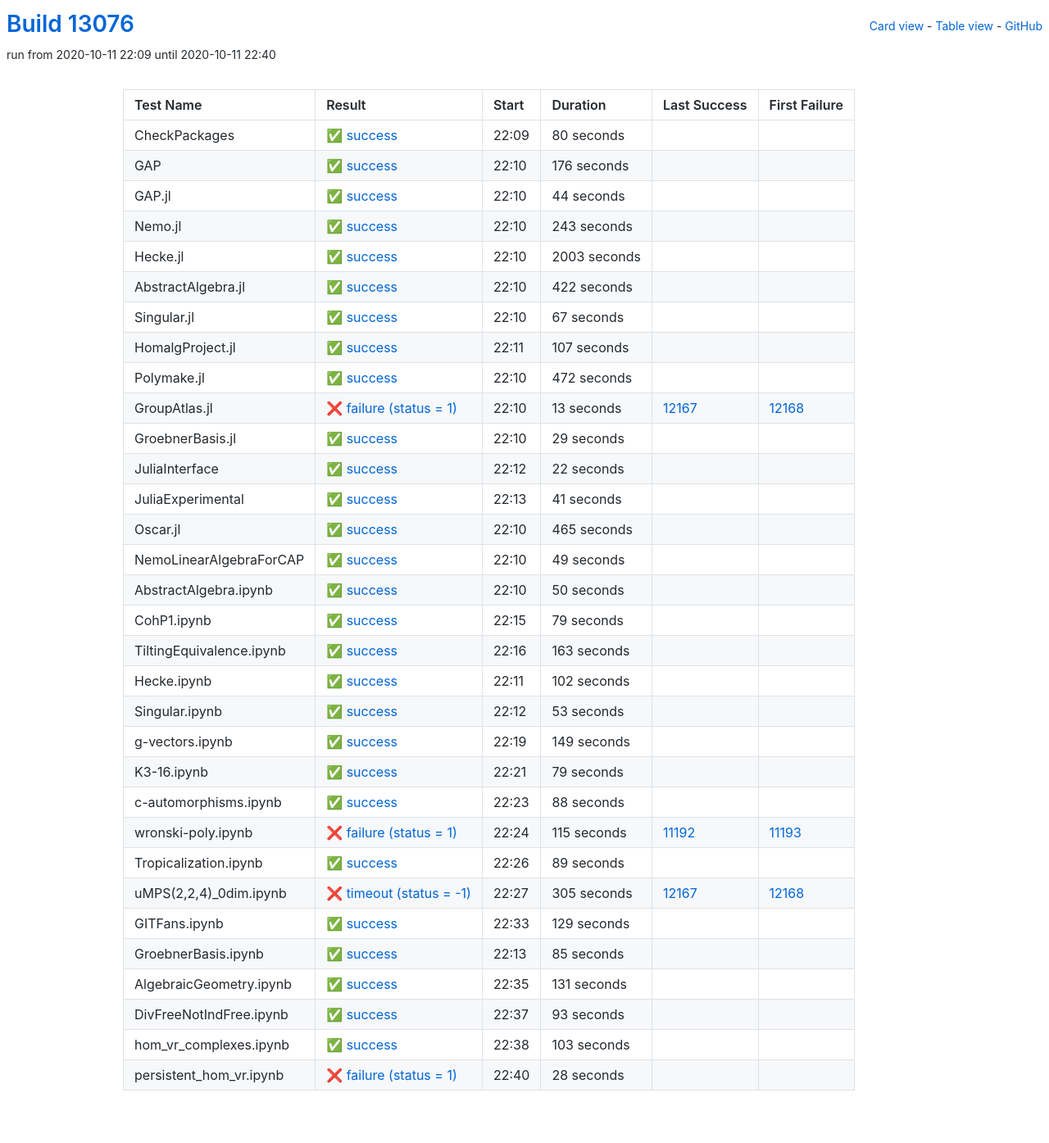
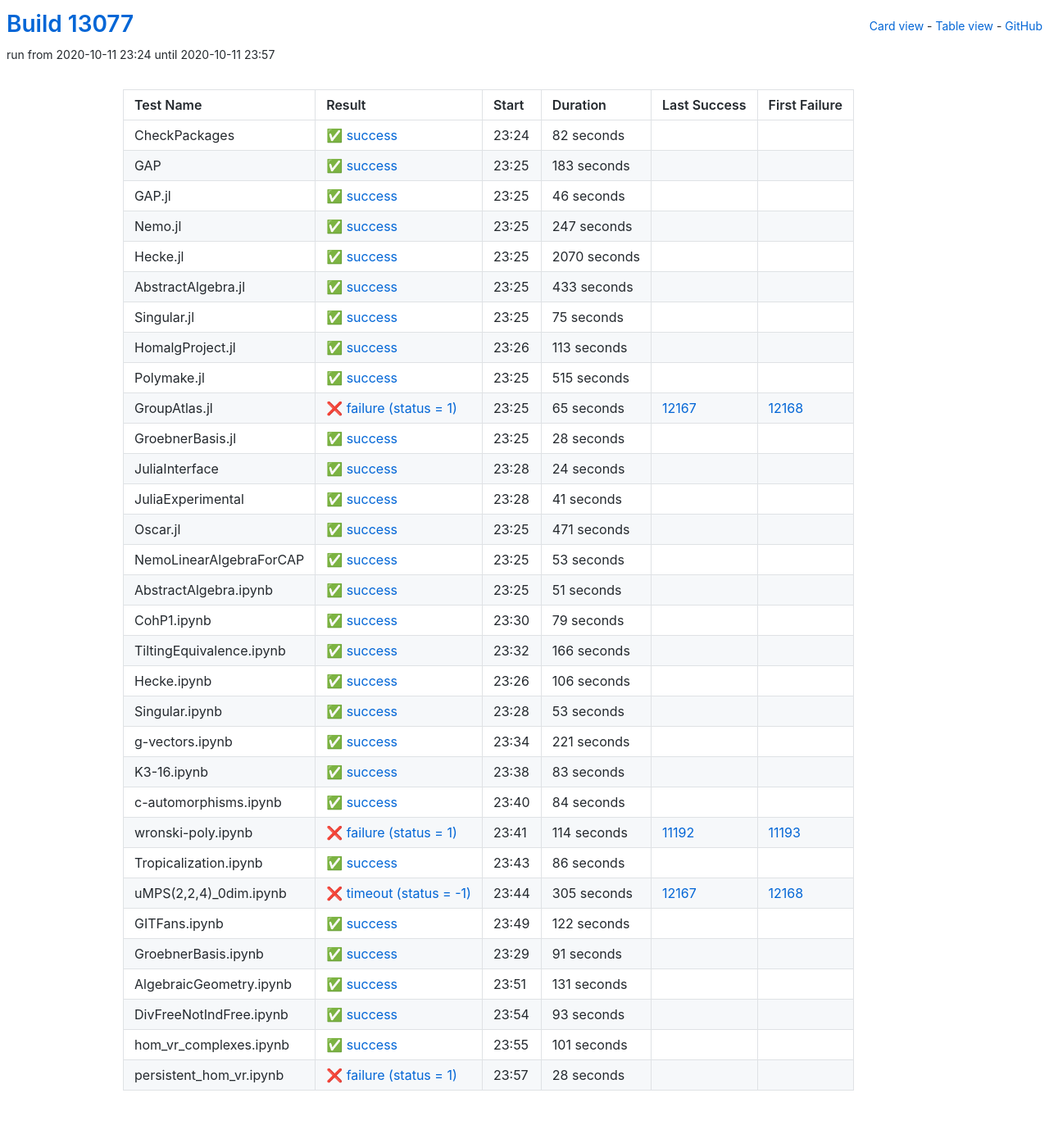
Before and after one commit to oscar-system/oscar-ci-status, a Jekyll site: the page built from table.html, in a window 1280 px wide. Shown: the whole page at 82% size. Built offline with Jekyll 4.4.1, drawn with Linux system fonts in a browser that asks for light colours.

Commit message:
Build #13077

```diff
--- a/_data/ci.yml
+++ b/_data/ci.yml
@@ -1,6 +1,6 @@
 ---
-build: 13076
-build_url: https://oscarci.mathematik.uni-kl.de/job/oscar/13076/
+build: 13077
+build_url: https://oscarci.mathematik.uni-kl.de/job/oscar/13077/
 job: oscar
 organization: oscar-system
 repo: oscar-ci-status
@@ -8,152 +8,152 @@
 tests:
 - name: CheckPackages
   id: checkpackages
-  log: https://oscarci.mathematik.uni-kl.de/job/oscar/13076/artifact/logs/build-13076/CheckPackages.log
-  start: 2020-10-11 22:09
+  log: https://oscarci.mathematik.uni-kl.de/job/oscar/13077/artifact/logs/build-13077/CheckPackages.log
+  start: 2020-10-11 23:24
   success: true
   exitcode: 0
   status: success
-  duration: 80
+  duration: 82
   last_success: false
   last_success_url:
   first_failure: false
   first_failure_url:
 - name: GAP
   id: gap
-  log: https://oscarci.mathematik.uni-kl.de/job/oscar/13076/artifact/logs/build-13076/GAP.log
-  start: 2020-10-11 22:10
+  log: https://oscarci.mathematik.uni-kl.de/job/oscar/13077/artifact/logs/build-13077/GAP.log
+  start: 2020-10-11 23:25
   success: true
   exitcode: 0
   status: success
-  duration: 176
+  duration: 183
   last_success: false
   last_success_url:
   first_failure: false
   first_failure_url:
 - name: GAP.jl
   id: gap-jl
-  log: https://oscarci.mathematik.uni-kl.de/job/oscar/13076/artifact/logs/build-13076/GAP.jl.log
-  start: 2020-10-11 22:10
+  log: https://oscarci.mathematik.uni-kl.de/job/oscar/13077/artifact/logs/build-13077/GAP.jl.log
+  start: 2020-10-11 23:25
   success: true
   exitcode: 0
   status: success
-  duration: 44
+  duration: 46
   last_success: false
   last_success_url:
   first_failure: false
   first_failure_url:
 - name: Nemo.jl
   id: nemo-jl
-  log: https://oscarci.mathematik.uni-kl.de/job/oscar/13076/artifact/logs/build-13076/Nemo.jl.log
-  start: 2020-10-11 22:10
+  log: https://oscarci.mathematik.uni-kl.de/job/oscar/13077/artifact/logs/build-13077/Nemo.jl.log
+  start: 2020-10-11 23:25
   success: true
   exitcode: 0
   status: success
-  duration: 243
+  duration: 247
   last_success: false
   last_success_url:
   first_failure: false
   first_failure_url:
 - name: Hecke.jl
   id: hecke-jl
-  log: https://oscarci.mathematik.uni-kl.de/job/oscar/13076/artifact/logs/build-13076/Hecke.jl.log
-  start: 2020-10-11 22:10
+  log: https://oscarci.mathematik.uni-kl.de/job/oscar/13077/artifact/logs/build-13077/Hecke.jl.log
+  start: 2020-10-11 23:25
   success: true
   exitcode: 0
   status: success
-  duration: 2003
+  duration: 2070
   last_success: false
   last_success_url:
   first_failure: false
   first_failure_url:
 - name: AbstractAlgebra.jl
   id: abstractalgebra-jl
-  log: https://oscarci.mathematik.uni-kl.de/job/oscar/13076/artifact/logs/build-13076/AbstractAlgebra.jl.log
-  start: 2020-10-11 22:10
+  log: https://oscarci.mathematik.uni-kl.de/job/oscar/13077/artifact/logs/build-13077/AbstractAlgebra.jl.log
+  start: 2020-10-11 23:25
   success: true
   exitcode: 0
   status: success
-  duration: 422
+  duration: 433
   last_success: false
   last_success_url:
   first_failure: false
   first_failure_url:
 - name: Singular.jl
   id: singular-jl
-  log: https://oscarci.mathematik.uni-kl.de/job/oscar/13076/artifact/logs/build-13076/Singular.jl.log
-  start: 2020-10-11 22:10
+  log: https://oscarci.mathematik.uni-kl.de/job/oscar/13077/artifact/logs/build-13077/Singular.jl.log
+  start: 2020-10-11 23:25
   success: true
   exitcode: 0
   status: success
-  duration: 67
+  duration: 75
   last_success: false
   last_success_url:
   first_failure: false
   first_failure_url:
 - name: HomalgProject.jl
   id: homalgproject-jl
-  log: https://oscarci.mathematik.uni-kl.de/job/oscar/13076/artifact/logs/build-13076/HomalgProject.jl.log
-  start: 2020-10-11 22:11
+  log: https://oscarci.mathematik.uni-kl.de/job/oscar/13077/artifact/logs/build-13077/HomalgProject.jl.log
+  start: 2020-10-11 23:26
   success: true
   exitcode: 0
   status: success
-  duration: 107
+  duration: 113
   last_success: false
   last_success_url:
   first_failure: false
   first_failure_url:
 - name: Polymake.jl
   id: polymake-jl
-  log: https://oscarci.mathematik.uni-kl.de/job/oscar/13076/artifact/logs/build-13076/Polymake.jl.log
-  start: 2020-10-11 22:10
+  log: https://oscarci.mathematik.uni-kl.de/job/oscar/13077/artifact/logs/build-13077/Polymake.jl.log
+  start: 2020-10-11 23:25
   success: true
   exitcode: 0
   status: success
-  duration: 472
+  duration: 515
   last_success: false
   last_success_url:
   first_failure: false
   first_failure_url:
 - name: GroupAtlas.jl
   id: groupatlas-jl
-  log: https://oscarci.mathematik.uni-kl.de/job/oscar/13076/artifact/logs/build-13076/GroupAtlas.jl.log
-  start: 2020-10-11 22:10
+  log: https://oscarci.mathematik.uni-kl.de/job/oscar/13077/artifact/logs/build-13077/GroupAtlas.jl.log
+  start: 2020-10-11 23:25
   success: false
   exitcode: 1
   status: failure
-  duration: 13
+  duration: 65
   last_success: 12167
   last_success_url: https://oscarci.mathematik.uni-kl.de/job/oscar/12167/
   first_failure: 12168
   first_failure_url: https://oscarci.mathematik.uni-kl.de/job/oscar/12168/
 - name: GroebnerBasis.jl
   id: groebnerbasis-jl
-  log: https://oscarci.mathematik.uni-kl.de/job/oscar/13076/artifact/logs/build-13076/GroebnerBasis.jl.log
-  start: 2020-10-11 22:10
+  log: https://oscarci.mathematik.uni-kl.de/job/oscar/13077/artifact/logs/build-13077/GroebnerBasis.jl.log
+  start: 2020-10-11 23:25
   success: true
   exitcode: 0
   status: success
-  duration: 29
+  duration: 28
   last_success: false
   last_success_url:
   first_failure: false
   first_failure_url:
 - name: JuliaInterface
   id: juliainterface
-  log: https://oscarci.mathematik.uni-kl.de/job/oscar/13076/artifact/logs/build-13076/JuliaInterface.log
-  start: 2020-10-11 22:12
+  log: https://oscarci.mathematik.uni-kl.de/job/oscar/13077/artifact/logs/build-13077/JuliaInterface.log
+  start: 2020-10-11 23:28
   success: true
   exitcode: 0
   status: success
-  duration: 22
+  duration: 24
   last_success: false
   last_success_url:
   first_failure: false
   first_failure_url:
 - name: JuliaExperimental
   id: juliaexperimental
-  log: https://oscarci.mathematik.uni-kl.de/job/oscar/13076/artifact/logs/build-13076/JuliaExperimental.log
-  start: 2020-10-11 22:13
+  log: https://oscarci.mathematik.uni-kl.de/job/oscar/13077/artifact/logs/build-13077/JuliaExperimental.log
+  start: 2020-10-11 23:28
   success: true
   exitcode: 0
   status: success
@@ -164,44 +164,44 @@
   first_failure_url:
 - name: Oscar.jl
   id: oscar-jl
-  log: https://oscarci.mathematik.uni-kl.de/job/oscar/13076/artifact/logs/build-13076/Oscar.jl.log
-  start: 2020-10-11 22:10
+  log: https://oscarci.mathematik.uni-kl.de/job/oscar/13077/artifact/logs/build-13077/Oscar.jl.log
+  start: 2020-10-11 23:25
   success: true
   exitcode: 0
   status: success
-  duration: 465
+  duration: 471
   last_success: false
   last_success_url:
   first_failure: false
   first_failure_url:
 - name: NemoLinearAlgebraForCAP
   id: nemolinearalgebraforcap
-  log: https://oscarci.mathematik.uni-kl.de/job/oscar/13076/artifact/logs/build-13076/NemoLinearAlgebraForCAP.log
-  start: 2020-10-11 22:10
+  log: https://oscarci.mathematik.uni-kl.de/job/oscar/13077/artifact/logs/build-13077/NemoLinearAlgebraForCAP.log
+  start: 2020-10-11 23:25
   success: true
   exitcode: 0
   status: success
-  duration: 49
+  duration: 53
   last_success: false
   last_success_url:
   first_failure: false
   first_failure_url:
 - name: AbstractAlgebra.ipynb
   id: abstractalgebra-ipynb
-  log: https://oscarci.mathematik.uni-kl.de/job/oscar/13076/artifact/logs/build-13076/AbstractAlgebra.ipynb.log
-  start: 2020-10-11 22:10
+  log: https://oscarci.mathematik.uni-kl.de/job/oscar/13077/artifact/logs/build-13077/AbstractAlgebra.ipynb.log
+  start: 2020-10-11 23:25
   success: true
   exitcode: 0
   status: success
-  duration: 50
+  duration: 51
   last_success: false
   last_success_url:
   first_failure: false
   first_failure_url:
 - name: CohP1.ipynb
   id: cohp1-ipynb
-  log: https://oscarci.mathematik.uni-kl.de/job/oscar/13076/artifact/logs/build-13076/CohP1.ipynb.log
-  start: 2020-10-11 22:15
+  log: https://oscarci.mathematik.uni-kl.de/job/oscar/13077/artifact/logs/build-13077/CohP1.ipynb.log
+  start: 2020-10-11 23:30
   success: true
   exitcode: 0
   status: success
@@ -212,32 +212,32 @@
   first_failure_url:
 - name: TiltingEquivalence.ipynb
   id: tiltingequivalence-ipynb
-  log: https://oscarci.mathematik.uni-kl.de/job/oscar/13076/artifact/logs/build-13076/TiltingEquivalence.ipynb.log
-  start: 2020-10-11 22:16
+  log: https://oscarci.mathematik.uni-kl.de/job/oscar/13077/artifact/logs/build-13077/TiltingEquivalence.ipynb.log
+  start: 2020-10-11 23:32
   success: true
   exitcode: 0
   status: success
-  duration: 163
+  duration: 166
   last_success: false
   last_success_url:
   first_failure: false
   first_failure_url:
 - name: Hecke.ipynb
   id: hecke-ipynb
-  log: https://oscarci.mathematik.uni-kl.de/job/oscar/13076/artifact/logs/build-13076/Hecke.ipynb.log
-  start: 2020-10-11 22:11
+  log: https://oscarci.mathematik.uni-kl.de/job/oscar/13077/artifact/logs/build-13077/Hecke.ipynb.log
+  start: 2020-10-11 23:26
   success: true
   exitcode: 0
   status: success
-  duration: 102
+  duration: 106
   last_success: false
   last_success_url:
   first_failure: false
   first_failure_url:
 - name: Singular.ipynb
   id: singular-ipynb
-  log: https://oscarci.mathematik.uni-kl.de/job/oscar/13076/artifact/logs/build-13076/Singular.ipynb.log
-  start: 2020-10-11 22:12
+  log: https://oscarci.mathematik.uni-kl.de/job/oscar/13077/artifact/logs/build-13077/Singular.ipynb.log
+  start: 2020-10-11 23:28
   success: true
   exitcode: 0
   status: success
@@ -248,68 +248,68 @@
   first_failure_url:
 - name: g-vectors.ipynb
   id: g-vectors-ipynb
-  log: https://oscarci.mathematik.uni-kl.de/job/oscar/13076/artifact/logs/build-13076/g-vectors.ipynb.log
-  start: 2020-10-11 22:19
+  log: https://oscarci.mathematik.uni-kl.de/job/oscar/13077/artifact/logs/build-13077/g-vectors.ipynb.log
+  start: 2020-10-11 23:34
   success: true
   exitcode: 0
   status: success
-  duration: 149
+  duration: 221
   last_success: false
   last_success_url:
   first_failure: false
   first_failure_url:
 - name: K3-16.ipynb
   id: k3-16-ipynb
-  log: https://oscarci.mathematik.uni-kl.de/job/oscar/13076/artifact/logs/build-13076/K3-16.ipynb.log
-  start: 2020-10-11 22:21
+  log: https://oscarci.mathematik.uni-kl.de/job/oscar/13077/artifact/logs/build-13077/K3-16.ipynb.log
+  start: 2020-10-11 23:38
   success: true
   exitcode: 0
   status: success
-  duration: 79
+  duration: 83
   last_success: false
   last_success_url:
   first_failure: false
   first_failure_url:
 - name: c-automorphisms.ipynb
   id: c-automorphisms-ipynb
-  log: https://oscarci.mathematik.uni-kl.de/job/oscar/13076/artifact/logs/build-13076/c-automorphisms.ipynb.log
-  start: 2020-10-11 22:23
+  log: https://oscarci.mathematik.uni-kl.de/job/oscar/13077/artifact/logs/build-13077/c-automorphisms.ipynb.log
+  start: 2020-10-11 23:40
   success: true
   exitcode: 0
   status: success
-  duration: 88
+  duration: 84
   last_success: false
   last_success_url:
   first_failure: false
   first_failure_url:
 - name: wronski-poly.ipynb
   id: wronski-poly-ipynb
-  log: https://oscarci.mathematik.uni-kl.de/job/oscar/13076/artifact/logs/build-13076/wronski-poly.ipynb.log
-  start: 2020-10-11 22:24
+  log: https://oscarci.mathematik.uni-kl.de/job/oscar/13077/artifact/logs/build-13077/wronski-poly.ipynb.log
+  start: 2020-10-11 23:41
   success: false
   exitcode: 1
   status: failure
-  duration: 115
+  duration: 114
   last_success: 11192
   last_success_url: https://oscarci.mathematik.uni-kl.de/job/oscar/11192/
   first_failure: 11193
   first_failure_url: https://oscarci.mathematik.uni-kl.de/job/oscar/11193/
 - name: Tropicalization.ipynb
   id: tropicalization-ipynb
-  log: https://oscarci.mathematik.uni-kl.de/job/oscar/13076/artifact/logs/build-13076/Tropicalization.ipynb.log
-  start: 2020-10-11 22:26
+  log: https://oscarci.mathematik.uni-kl.de/job/oscar/13077/artifact/logs/build-13077/Tropicalization.ipynb.log
+  start: 2020-10-11 23:43
   success: true
   exitcode: 0
   status: success
-  duration: 89
+  duration: 86
   last_success: false
   last_success_url:
   first_failure: false
   first_failure_url:
 - name: uMPS(2,2,4)_0dim.ipynb
   id: umps-2-2-4-0dim-ipynb
-  log: https://oscarci.mathematik.uni-kl.de/job/oscar/13076/artifact/logs/build-13076/uMPS-2-2-4-_0dim.ipynb.log
-  start: 2020-10-11 22:27
+  log: https://oscarci.mathematik.uni-kl.de/job/oscar/13077/artifact/logs/build-13077/uMPS-2-2-4-_0dim.ipynb.log
+  start: 2020-10-11 23:44
   success: false
   exitcode: -1
   status: timeout
@@ -320,32 +320,32 @@
   first_failure_url: https://oscarci.mathematik.uni-kl.de/job/oscar/12168/
 - name: GITFans.ipynb
   id: gitfans-ipynb
-  log: https://oscarci.mathematik.uni-kl.de/job/oscar/13076/artifact/logs/build-13076/GITFans.ipynb.log
-  start: 2020-10-11 22:33
+  log: https://oscarci.mathematik.uni-kl.de/job/oscar/13077/artifact/logs/build-13077/GITFans.ipynb.log
+  start: 2020-10-11 23:49
   success: true
   exitcode: 0
   status: success
-  duration: 129
+  duration: 122
   last_success: false
   last_success_url:
   first_failure: false
   first_failure_url:
 - name: GroebnerBasis.ipynb
   id: groebnerbasis-ipynb
-  log: https://oscarci.mathematik.uni-kl.de/job/oscar/13076/artifact/logs/build-13076/GroebnerBasis.ipynb.log
-  start: 2020-10-11 22:13
+  log: https://oscarci.mathematik.uni-kl.de/job/oscar/13077/artifact/logs/build-13077/GroebnerBasis.ipynb.log
+  start: 2020-10-11 23:29
   success: true
   exitcode: 0
   status: success
-  duration: 85
+  duration: 91
   last_success: false
   last_success_url:
   first_failure: false
   first_failure_url:
 - name: AlgebraicGeometry.ipynb
   id: algebraicgeometry-ipynb
-  log: https://oscarci.mathematik.uni-kl.de/job/oscar/13076/artifact/logs/build-13076/AlgebraicGeometry.ipynb.log
-  start: 2020-10-11 22:35
+  log: https://oscarci.mathematik.uni-kl.de/job/oscar/13077/artifact/logs/build-13077/AlgebraicGeometry.ipynb.log
+  start: 2020-10-11 23:51
   success: true
   exitcode: 0
   status: success
@@ -356,8 +356,8 @@
   first_failure_url:
 - name: DivFreeNotIndFree.ipynb
   id: divfreenotindfree-ipynb
-  log: https://oscarci.mathematik.uni-kl.de/job/oscar/13076/artifact/logs/build-13076/DivFreeNotIndFree.ipynb.log
-  start: 2020-10-11 22:37
+  log: https://oscarci.mathematik.uni-kl.de/job/oscar/13077/artifact/logs/build-13077/DivFreeNotIndFree.ipynb.log
+  start: 2020-10-11 23:54
   success: true
   exitcode: 0
   status: success
@@ -368,20 +368,20 @@
   first_failure_url:
 - name: hom_vr_complexes.ipynb
   id: hom-vr-complexes-ipynb
-  log: https://oscarci.mathematik.uni-kl.de/job/oscar/13076/artifact/logs/build-13076/hom_vr_complexes.ipynb.log
-  start: 2020-10-11 22:38
+  log: https://oscarci.mathematik.uni-kl.de/job/oscar/13077/artifact/logs/build-13077/hom_vr_complexes.ipynb.log
+  start: 2020-10-11 23:55
   success: true
   exitcode: 0
   status: success
-  duration: 103
+  duration: 101
   last_success: false
   last_success_url:
   first_failure: false
   first_failure_url:
 - name: persistent_hom_vr.ipynb
   id: persistent-hom-vr-ipynb
-  log: https://oscarci.mathematik.uni-kl.de/job/oscar/13076/artifact/logs/build-13076/persistent_hom_vr.ipynb.log
-  start: 2020-10-11 22:40
+  log: https://oscarci.mathematik.uni-kl.de/job/oscar/13077/artifact/logs/build-13077/persistent_hom_vr.ipynb.log
+  start: 2020-10-11 23:57
   success: false
   exitcode: 1
   status: failure
```
Also changed, not shown: README.md.
